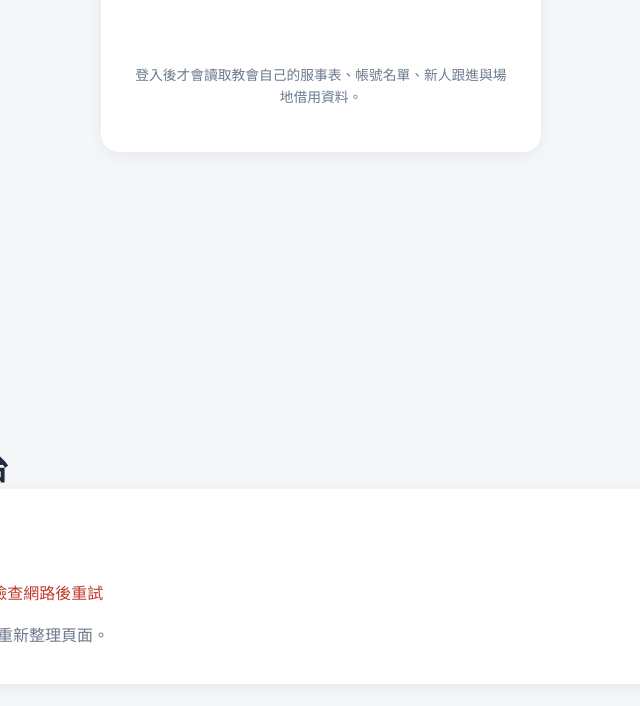
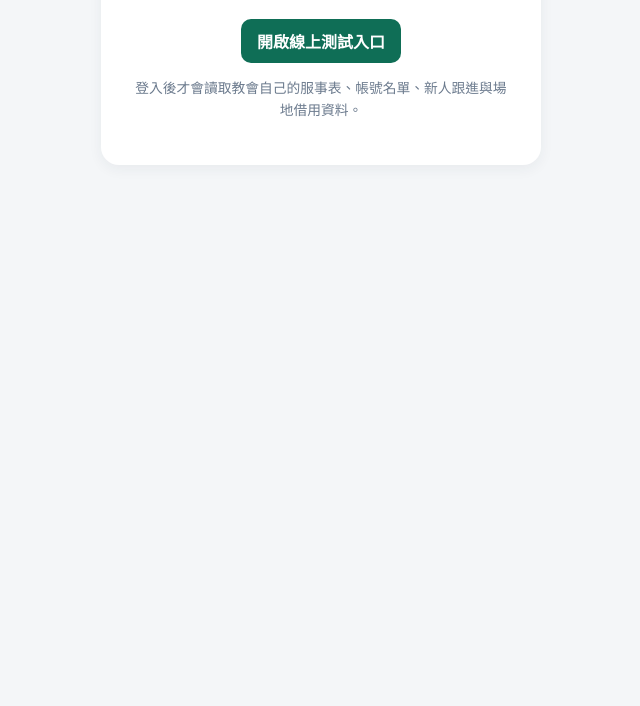
Before and after one commit to Daudi-W/church-web, a website: page multi-church-test/index.html in a window 1280 px wide. Shown: the part 403-1109 px from the top of the page, without its empty margins (319-959 px from the left). After the commit the page ends 800 px from the top, so only its background shows below. Drawn offline with Linux system fonts and the light colour scheme.

Commit message:
避免多教會測試從未授權本機來源登入

```diff
--- a/multi-church-test/google-auth.js
+++ b/multi-church-test/google-auth.js
@@ -82,6 +82,17 @@
       if (tokenIsFresh(token)) return Promise.resolve(token);
       token = '';
       showGate();
+      if (root.location && /^(localhost|127\.0\.0\.1)$/.test(root.location.hostname)) {
+        if (message) message.textContent = 'Google OAuth 不接受這個本機網址，請改用已核准的線上測試入口。';
+        if (button && !button.querySelector('a')) {
+          var link = document.createElement('a');
+          link.className = 'oauth-link';
+          link.href = 'https://daudi-w.github.io/church-web/multi-church-test/';
+          link.textContent = '開啟線上測試入口';
+          button.replaceChildren(link);
+        }
+        return new Promise(function () {});
+      }
       return initialize().then(function () {
         return new Promise(function (resolve, reject) {
           waitingResolve = resolve;
--- a/multi-church-test/styles.css
+++ b/multi-church-test/styles.css
@@ -26,6 +26,7 @@ body { margin: 0; background: var(--bg); color: var(--text); }
 .login-card { width: min(440px, 100%); padding: 30px; border-radius: 18px; background: var(--surface); box-shadow: var(--shadow); text-align: center; }
 .login-card .eyebrow { text-align: center; }
 .google-login-button { display: flex; justify-content: center; min-height: 44px; margin: 22px 0 14px; }
+.oauth-link { display: inline-flex; align-items: center; min-height: 44px; padding: 9px 16px; border-radius: 10px; background: var(--green); color: #fff; font-weight: 700; text-decoration: none; }
 .error-text { color: var(--red); }
 button, input, select, textarea { font: inherit; }
 button { cursor: pointer; }
```
Also changed, not shown: tests/multi-church-test.test.js (+7 -0 lines).
